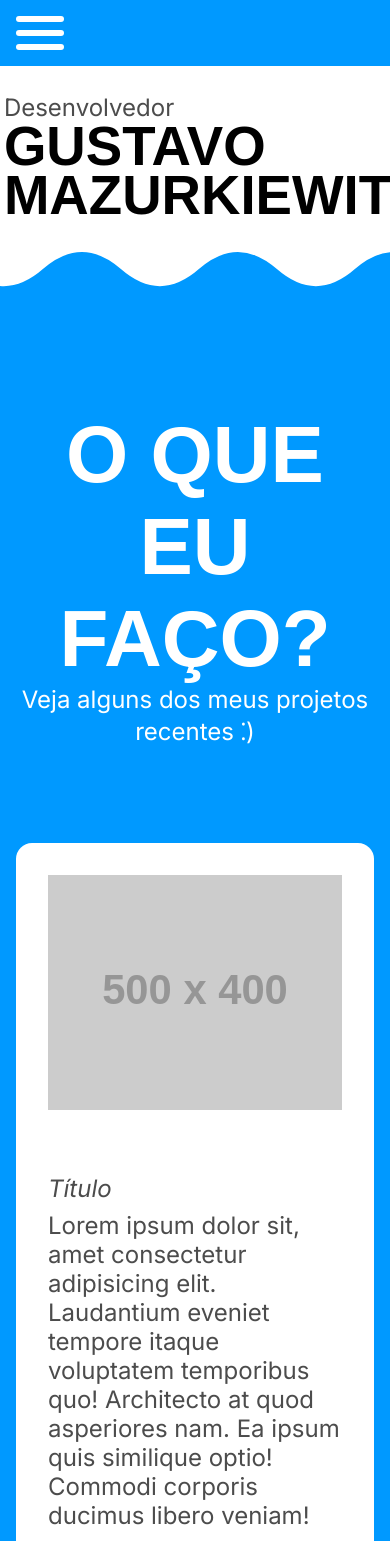
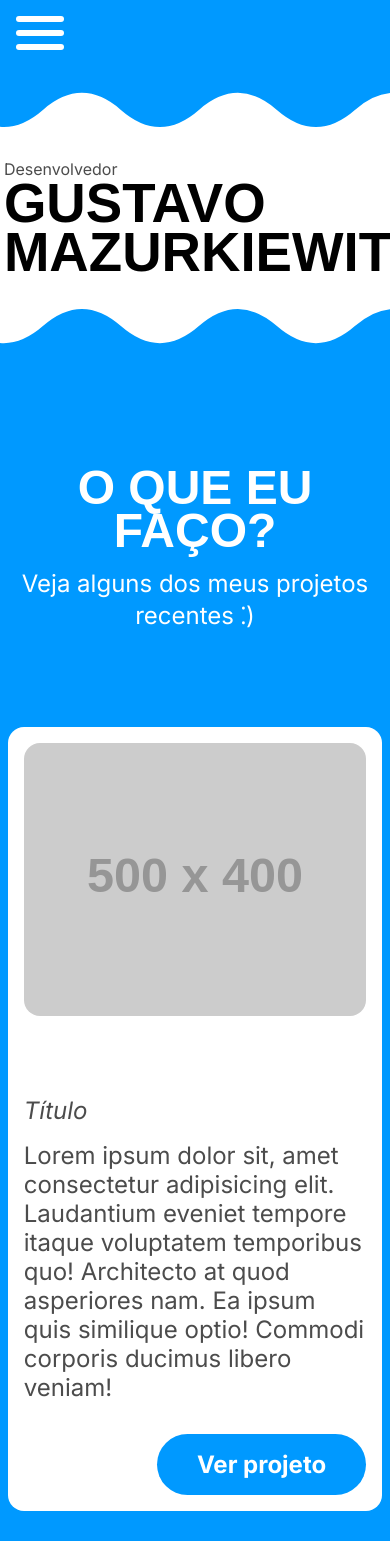
Before and after one commit to GustavoMaz/portfolio-dev, a Next.js app: page / in a window 390 px wide. Shown: the top 1541 px of the page. Built offline with nearby package versions, Linux system fonts and the light colour scheme; a web font is replaced by a local one.

Commit message:
Ajustes gerais para melhor responsividade (paddings e tamanhos de fonte)

```diff
--- a/app/globals.css
+++ b/app/globals.css
@@ -23,6 +23,11 @@
   box-sizing: border-box;
 }
 
+html {
+  scroll-behavior: smooth;
+  scroll-padding-top: var(--mb-l);
+}
+
 section {
   margin-block-end: var(--mb-l);
   padding-inline: 2rem;
@@ -32,7 +37,7 @@ section {
 
 }
 
-a, .action {
+a, .action, button {
   text-decoration: none;
   color: var(--color-bg);
   background-color: var(--color-primary);
@@ -57,15 +62,20 @@ p, .subtitle, ul {
   color: var(--color-text-body);
   font-weight: 400;
   font-family: var(--font-text-body);
+  margin-block-start: var(--mb-s);
 }
 
 h2 {
-  font-size: 5rem;
+  font-size: clamp(3rem, 10vw, 5rem);
 }
 
 .section-title {
   margin-block-end: var(--mb-l);
   text-align: center;
+
+  & *:first-child {
+    line-height: .9em;
+  }
 }
 
 .reverse-bg {
--- a/components/HomeHeader.tsx
+++ b/components/HomeHeader.tsx
@@ -3,7 +3,7 @@ import WavePattern from "@/components/WavePattern";
 
 function homeHeader() {
   return (
-      <div
+      <div className={styles['header-container']}
         style={{
           overflowX: 'hidden'
         }}
--- a/components/MainFooter.tsx
+++ b/components/MainFooter.tsx
@@ -11,7 +11,7 @@ function MainFooter() {
       }}
     >
       <WavePattern colorHex="000" />
-      <footer className="reverse-bg">
+      <footer className="reverse-bg" id="contact">
         <h2 className="section-title">Entre em contato</h2>
         <nav className="contact-container">
           <ul className="contact-list">
@@ -20,6 +20,7 @@ function MainFooter() {
             <li><a href="#" rel="external" className="contact-link"><AiFillPhone></AiFillPhone></a></li>
           </ul>
         </nav>
+        <div className="copyright">Gustavo Mazurkiewitz &copy; 2026</div>
       </footer>
     </div>
   );
--- a/components/MainNavigation.tsx
+++ b/components/MainNavigation.tsx
@@ -13,9 +13,9 @@ function Navigation() {
                 <AiOutlineHome />
               </a>
             </li>
-            <li className='nav-item'><a className='nav-link' href="#">Projetos</a></li>
-            <li className='nav-item'><a className='nav-link' href="#">Sobre Mim</a></li>
-            <li className='nav-item'><a className='nav-link' href="#">Contato</a></li>
+            <li className='nav-item'><a className='nav-link' href="#projects">Projetos</a></li>
+            <li className='nav-item'><a className='nav-link' href="#about">Sobre Mim</a></li>
+            <li className='nav-item'><a className='nav-link' href="#contact">Contato</a></li>
           </ul>
         </nav>
     </>
--- a/styles/About.css
+++ b/styles/About.css
@@ -13,7 +13,8 @@
 
 .about-card {
   background-color: var(--color-bg-midtone);
-  padding: 2rem;
+  padding-block: 2rem;
+  padding-inline: 2vw;
   border-radius: 1rem;
 
   display: flex;
@@ -35,11 +36,6 @@
 }
 
 .drawings-container.about-card {
-  /* display: grid;
-  grid-auto-columns: auto;
-  grid-auto-rows: 1fr;
-  justify-content: center; */
-
   gap: 2rem;
   display: flex;
   flex-direction: row-reverse;
@@ -71,6 +67,10 @@ ul {
   .cards-container {
     display: grid;
     grid-template-columns: 1fr 1fr 1fr;
+  }
+
+  .about-card {
+    padding: 2rem;
   }
 
   .life-story-container {
--- a/styles/HomeHeader.module.css
+++ b/styles/HomeHeader.module.css
@@ -7,7 +7,7 @@
 }
 
 .main-title {
-  font-size: 14vw;
+  font-size: max(2rem, 14vw);
   width: fit-content;
   line-height: .9em;
 }
@@ -26,3 +26,13 @@
     padding-inline: 1vw;
   }
 }
+
+@media only screen and (max-width: 760px) {
+  .header-container {
+    padding-block-start: 66px;
+  }
+
+  .subtitle {
+    font-size: 1rem;
+  }
+}
--- a/styles/MainFooter.css
+++ b/styles/MainFooter.css
@@ -18,7 +18,9 @@
   list-style: none;
   display: flex;
   justify-content: center;
-  gap: 4vw;
+  gap: 5vw;
+  padding: 0;
+  margin-bottom: var(--mb-l);
 }
 
 .contact-link {
@@ -31,3 +33,11 @@
   font-size: 3rem;
   padding: 1rem;
 }
+
+.copyright {
+  font-family: 'Inter', sans-serif;
+  font-size: 1.5rem;
+  text-align: center;
+  color: var(--color-text-body);
+  padding-inline: 1rem;
+}
--- a/styles/MainNavigation.css
+++ b/styles/MainNavigation.css
@@ -35,13 +35,13 @@
   flex-direction: column;
   justify-content: center;
   height: fit-content;
-
 }
 
-.nav-link, .nav-link-home {
+.nav-link, .nav-link {
   margin-inline: 2rem;
   background-color:transparent;
   padding-block: 1rem;
+  cursor: pointer;
 }
 
 .nav-link-home {
@@ -104,12 +104,12 @@
     border-radius: 0;
     border-bottom-right-radius: 16px;
     height: 100vh;
-    padding-inline: 1rem;
+    padding-inline: 0rem;
   }
 
   .nav-link {
     margin-inline: 0;
-    padding-inline: 1rem;
+    padding-inline: 1rem 2rem;
   }
 
   .active ~ .container {
--- a/styles/ProjectGallery.css
+++ b/styles/ProjectGallery.css
@@ -47,6 +47,10 @@
   font-style: italic;
 }
 
+.project-thumbnail {
+  border-radius: 16px;
+}
+
 .action-button {
   padding-block: 1rem;
   padding-inline: 2.5rem;
@@ -55,11 +59,12 @@
 
 @media only screen and (max-width: 1100px) {
   #projects {
-    padding-inline: 1rem;
+    padding-inline: 2vw;
   }
 
   .project-card {
     width: 100%;
+    padding: 1rem;
   }
 
   .project-card .project-info-container {
```
